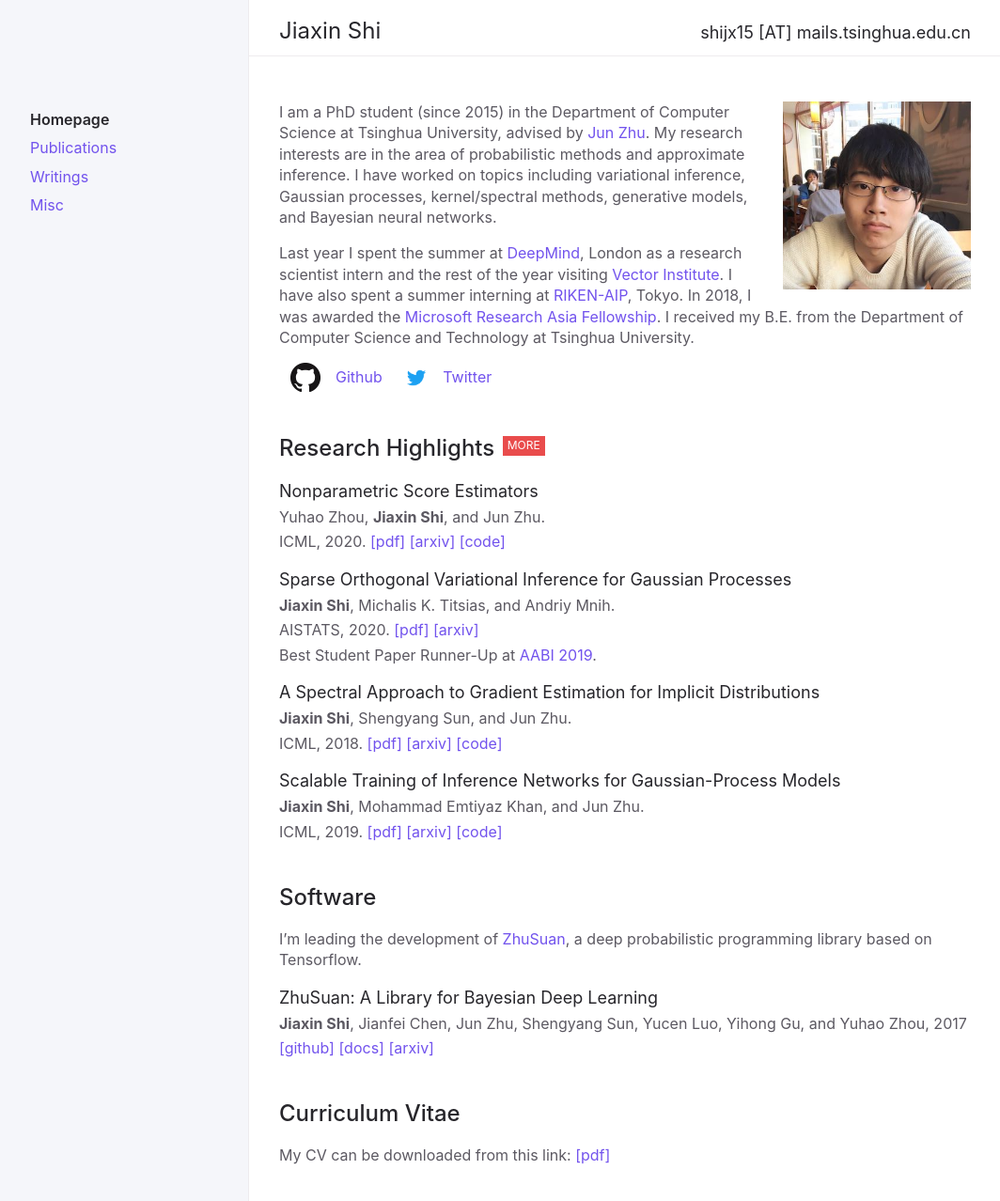
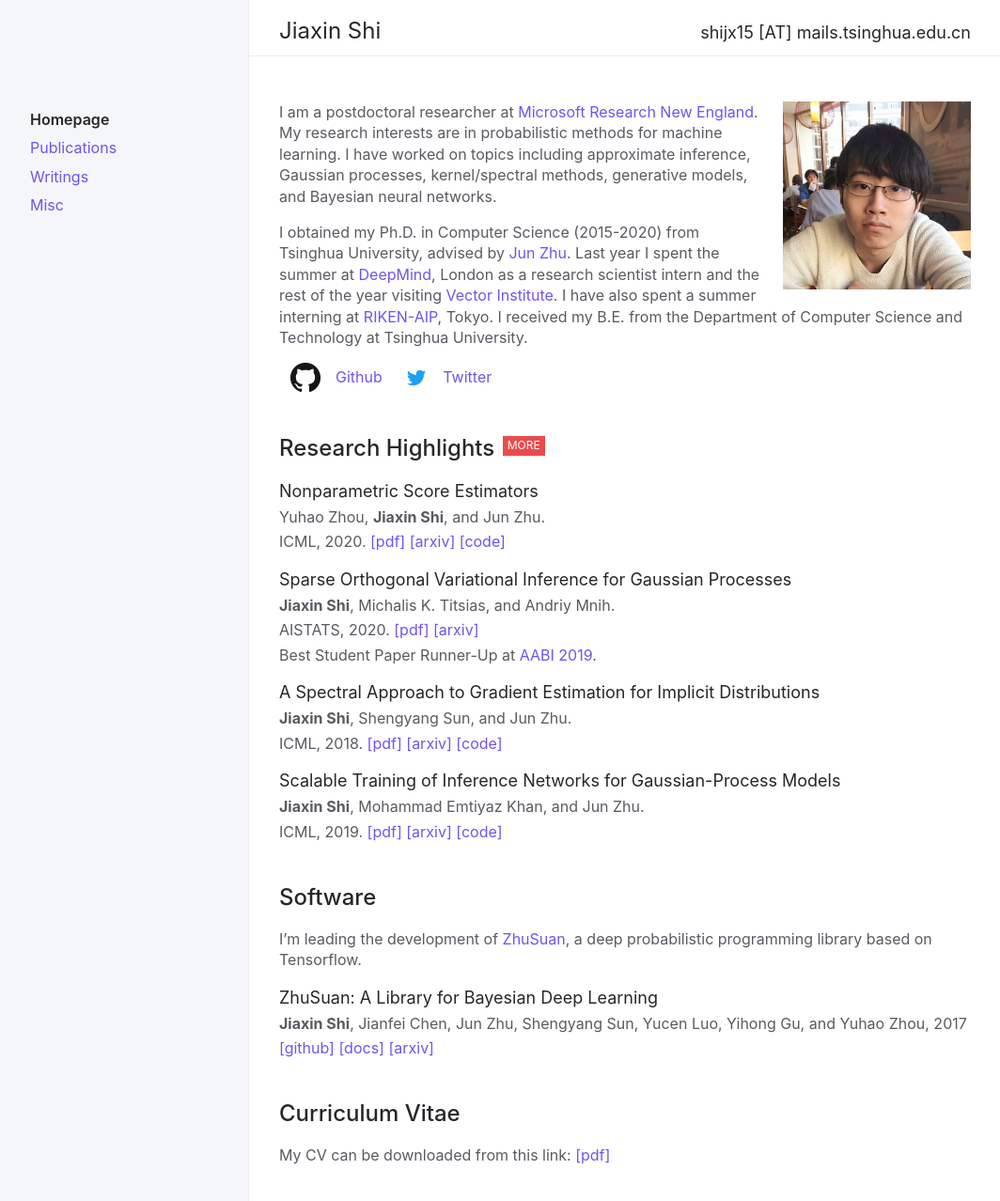
Before and after one commit to thjashin/thjashin.github.io, a Jekyll site: the page built from index.md, in a window 1280 px wide. Shown: the top 1278 px of the page at 94% size, without its empty margins (91-1155 px from the left). Built offline with Jekyll 4.4.1, drawn with Linux system fonts in a browser that asks for light colours.

Commit message:
update msr (template unchanged

```diff
--- a/index.md
+++ b/index.md
@@ -7,14 +7,14 @@ permalink: /
 
 <img style="width:200px;float:right;margin:0 0px 16px 16px" src="{{site.url}}/assets/images/jiaxin.jpg">
 
-I am a PhD student (since 2015) in the Department of Computer Science at Tsinghua University, advised by [Jun Zhu](http://ml.cs.tsinghua.edu.cn/~jun).
-My research interests are in the area of probabilistic methods and approximate inference.
-I have worked on topics including variational inference, Gaussian processes, kernel/spectral methods, generative models, and Bayesian neural networks.
+I am a postdoctoral researcher at [Microsoft Research New England](https://www.microsoft.com/en-us/research/lab/microsoft-research-new-england/).
+My research interests are in probabilistic methods for machine learning.
+I have worked on topics including approximate inference, Gaussian processes, kernel/spectral methods, generative models, and Bayesian neural networks.
 
+I obtained my Ph.D. in Computer Science (2015-2020) from Tsinghua University, advised by [Jun Zhu](http://ml.cs.tsinghua.edu.cn/~jun).
 Last year I spent the summer at [DeepMind](https://deepmind.com/), London as a research scientist intern and
 the rest of the year visiting [Vector Institute](https://vectorinstitute.ai/).
 I have also spent a summer interning at [RIKEN-AIP](https://aip.riken.jp/), Tokyo.
-In 2018, I was awarded the [Microsoft Research Asia Fellowship](https://www.microsoft.com/en-us/research/academic-program/fellowships-microsoft-research-asia/#!fellows).
 I received my B.E. from the Department of Computer Science and Technology at Tsinghua University.
 
 <a href="https://github.com/thjashin"><img style="vertical-align: middle; margin: 0 16px 0 12px" src="{{site.url}}/assets/images/github/GitHub-Mark-32px.png" >Github</a>
```
